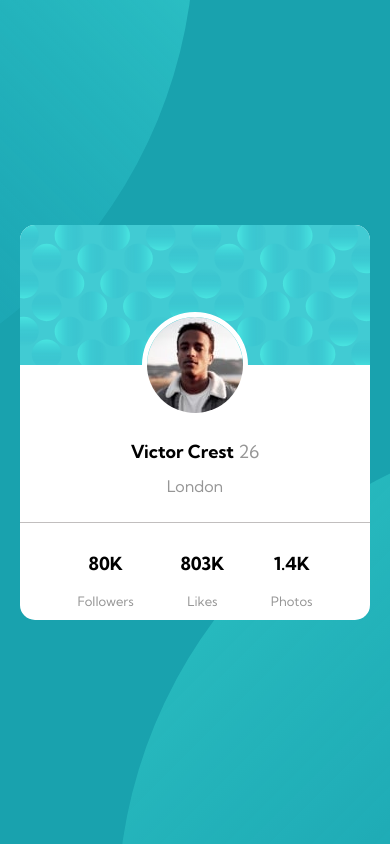
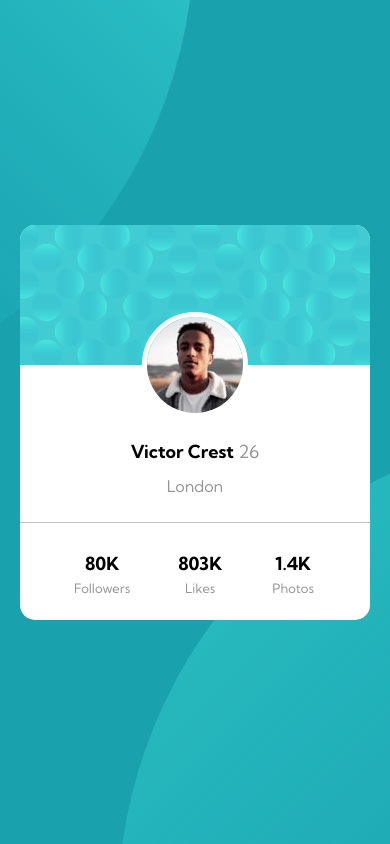
Before and after one commit to khalisabrahman/Challenge-Profile-Card-Component, a plain HTML site: page index.html in a window 390 px wide. Drawn offline with Linux system fonts and the light colour scheme.

Commit message:
Completed mobile design layout

```diff
--- a/css/main.css
+++ b/css/main.css
@@ -74,22 +74,26 @@ body {
 	justify-content: space-evenly;
 	align-items: center;
 	font-size: 18px;
-	padding: 11px;
+    padding: 11px;
+    height: 100%
 }
-/* .statistic {
-    border-top: 0.5px solid rgb(128, 119, 119);
-    margin-top: 50px;
+
+.stats {
     display: flex;
-    justify-content: space-evenly;
-    padding-top: 10px;
-} */
+    flex-direction: column;
+    justify-content: center;
+}
+
+
 
 .large {
 	font-weight: 700;
-	text-align: center;
+    text-align: center;
+    margin: 5px;
 }
 .small {
 	font-size: 13px;
 	text-align: center;
-	color: hsl(0, 0%, 59%);
+    color: hsl(0, 0%, 59%);
+    margin: 0;
 }
```
